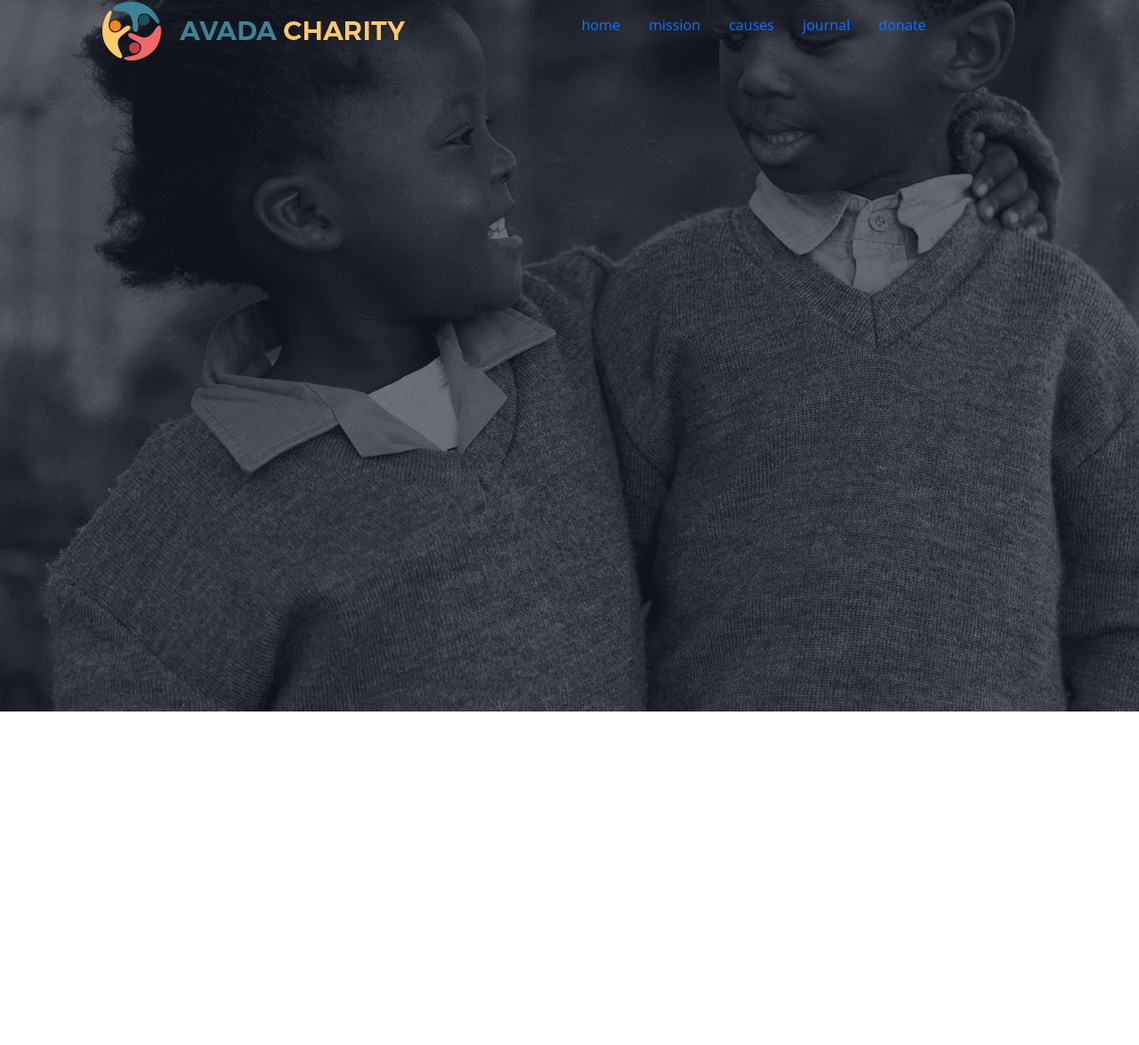
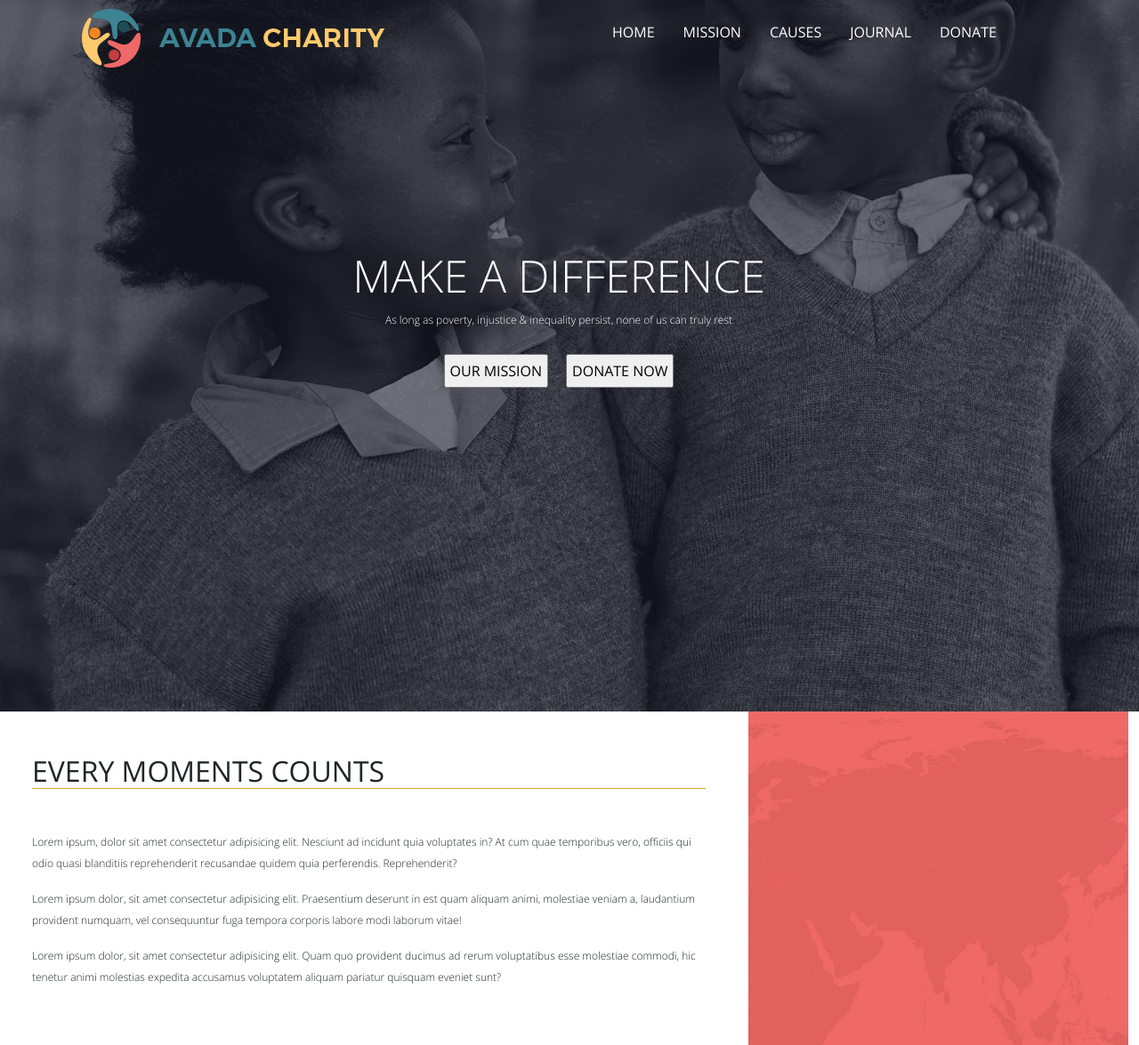
Before and after one commit to Rabab-art/proj-html-vuejs, a Vue app: page / in a window 1280 px wide. Shown: the whole page at 89% size. Before the commit the page ends 800 px from the top, so only its background shows below. Built offline with nearby package versions, Linux system fonts and the light colour scheme.

Commit message:
Prima sezione del main

```diff
--- a/package.json
+++ b/package.json
@@ -10,6 +10,7 @@
   "dependencies": {
     "@fontsource/open-sans": "^4.5.0",
     "@fontsource/open-sans-condensed": "^4.5.0",
+    "@fortawesome/fontawesome-free": "^5.15.4",
     "bootstrap": "^5.1.1",
     "core-js": "^3.6.5",
     "vue": "^2.6.11"
--- a/src/components/Header.vue
+++ b/src/components/Header.vue
@@ -1,45 +1,60 @@
 <template>
-  <header class="">
-    <div class="row container-sm text-center">
+  <header class="jumbotrone-section">
+    <section class="container">
+      <div class="row  p-2 d-flex justify-content-end">
         <div class="col">
           <img src="../assets/avada-charity-sticky-header-logo.png" alt="" />
         </div>
         <div class="col">
-        <ul >
-          <li v-for="item in items" :key="item.id" class="d-inline-block p-3 ">
-              <a href="">{{item.text}}</a>
+          <ul>
+            <li
+              v-for="item in items"
+              :key="item.id"
+              class="menu d-inline-block p-3 "
+            >
+              <a href="">{{ item.text }}</a>
             </li>
           </ul>
         </div>
       </div>
+      <HeaderJumbo />
+    </section>
   </header>
 </template>
 
 <script>
+import HeaderJumbo from "@/components/HeaderJumbo.vue";
 export default {
   name: "Header",
-data(){
-    return{
-  items:[
+  components: {
+    HeaderJumbo,
+  },
+  data() {
+    return {
+      items: [
         {
-        text:'home',
+          text: "HOME",
         },
         {
-        text:'mission',
+          text: "MISSION",
         },
         {
-        text:'causes',
+          text: "CAUSES",
         },
         {
-        text:'journal',
+          text: "JOURNAL",
         },
         {
-        text:'donate',
+          text: "DONATE",
         },
-   ]
+      ],
     };
   },
 };
 </script>
 
-<style lang="scss" scoped></style>
+<style lang="scss" scoped>
+.menu a {
+  color: white;
+}
+</style>
--- /dev/null
+++ b/src/components/HeaderJumbo.vue
@@ -0,0 +1,27 @@
+<template>
+    <div
+        class="row  text-center d-flex justify-content-between
+          mt-5 py-5
+          jumbotrone"
+      >
+        <div class=" col  mt-5 py-5">
+          <h1>MAKE A DIFFERENCE</h1>
+          <p>
+            As long as poverty, injustice & inequality persist, none of us can
+            truly rest
+          </p>
+          <input type="button" value="OUR MISSION">
+          <input type="button" value="DONATE NOW">
+        </div>
+      </div>
+</template>
+<script>
+
+export default {
+    name:"HeaderJumbo",
+}
+</script>
+
+<style lang="scss" scoped>
+
+</style>
--- a/src/components/Main.vue
+++ b/src/components/Main.vue
@@ -1,22 +1,34 @@
 <template>
-    <main>
-        <section >
-        <div class="row riga">
-            <div class="col-8"></div>
-        <div class="col-4 info-charity"></div>
+  <main >
+   <section class="first-sect-main ">
+      <div class="row no-gutters">
+        <div class="col-md-8 p-5">
+            <h2 class="mb-5 ">EVERY MOMENTS COUNTS</h2>
+
+            <p> Lorem ipsum, dolor sit amet consectetur adipisicing elit. Nesciunt ad incidunt quia voluptates in? At cum quae temporibus vero, officiis qui odio quasi blanditiis reprehenderit recusandae quidem quia perferendis. Reprehenderit?</p>
+            <p>  Lorem ipsum dolor, sit amet consectetur adipisicing elit. Praesentium deserunt in est quam aliquam animi, molestiae veniam a, laudantium provident numquam, vel consequuntur fuga tempora corporis labore modi laborum vitae! </p>
+            <p>  Lorem ipsum dolor, sit amet consectetur adipisicing elit. Quam quo provident ducimus ad rerum voluptatibus esse molestiae commodi, hic tenetur animi molestias expedita accusamus voluptatem aliquam pariatur quisquam eveniet sunt?
+            </p>
         </div>
-        </section>
-    </main>
+        <div class="col-md-4 info-charity p-5 text-center ">
+<div></div>
+<div></div>
+<div></div>
+        </div>
+      </div>
+   </section>
+  </main>
 </template>
 
 <script>
-
-
 export default {
-    name:"Main",
-}
+  name: "Main",
+};
 </script>
 
 <style lang="scss" scoped>
+.first-sect-main {
+ max-height: 100%;
+}
 
 </style>
--- a/src/scss/_utilities.scss
+++ b/src/scss/_utilities.scss
@@ -1,11 +1,45 @@
+*{
+    margin: 0 auto;
+    box-sizing: border-box;
+    max-width: 100%;
+}
+
+
+
+body{
+    overflow-x: hidden;
+
+    font-family: 'Open Sans', sans-serif;
+}
+
+.jumbotrone-section{
+    height: 100vh;
+    background-size: cover;
+    background-repeat: no-repeat;
+}
+
 a{
     text-decoration: none;
 }
 
-header{
-    background-image: url(./assets/home-page-slider.jpg);
-    height: 100vh;
-    background-size: cover;
-    background-repeat: no-repeat;
+h1{
+    font-weight:300 ;
+    font-size: 50px;
+}
+
+input{
+    margin: 10px;
+    text-align: center;
+    padding: 5px;
+}
+
+h2 {
+    border-bottom: 1px solid goldenrod ;
 
 }
+
+p{
+    line-height: 1.5rem;
+    font-weight: 200;
+    font-size: 12px;
+}
--- a/src/scss/_variables.scss
+++ b/src/scss/_variables.scss
@@ -0,0 +1,4 @@
+.info-charity{
+    background-image: url(./assets/home-content-bg-1.jpg);
+    background-size: cover;
+}
```
Also changed, not shown: 1 other file (tests, documents, lock files or other folders). Lines whose indentation alone changed are shown as unchanged.
